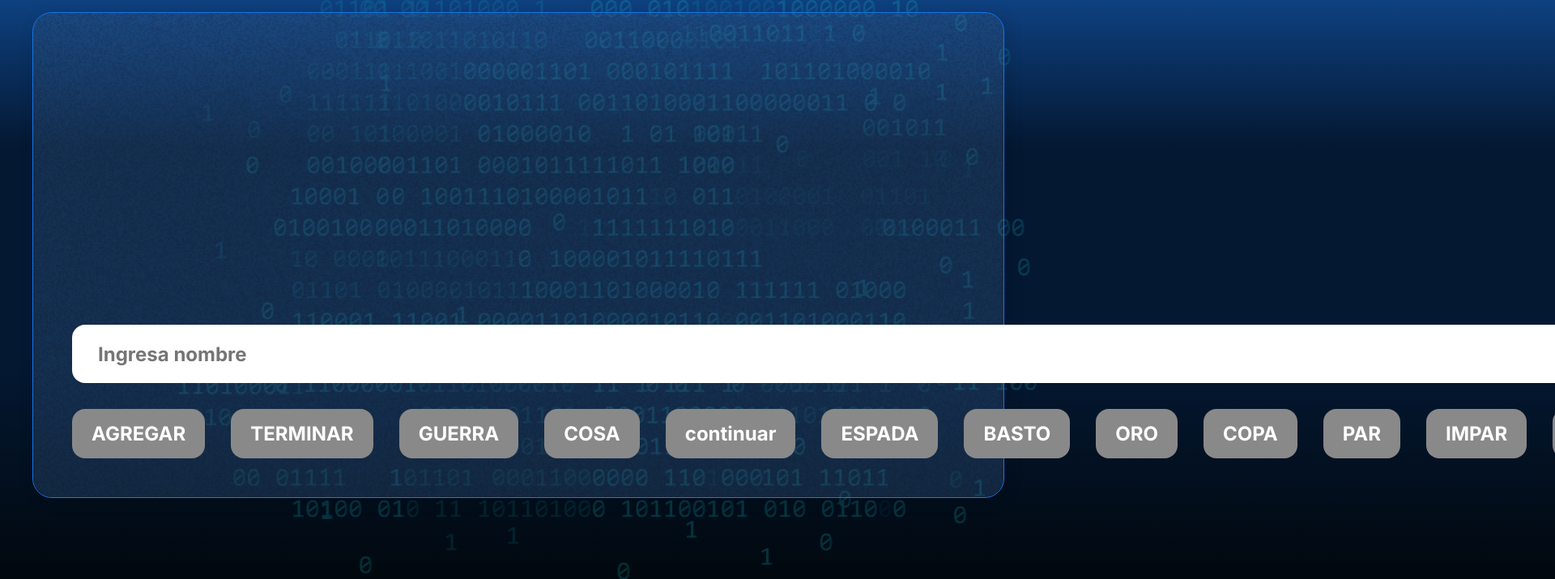
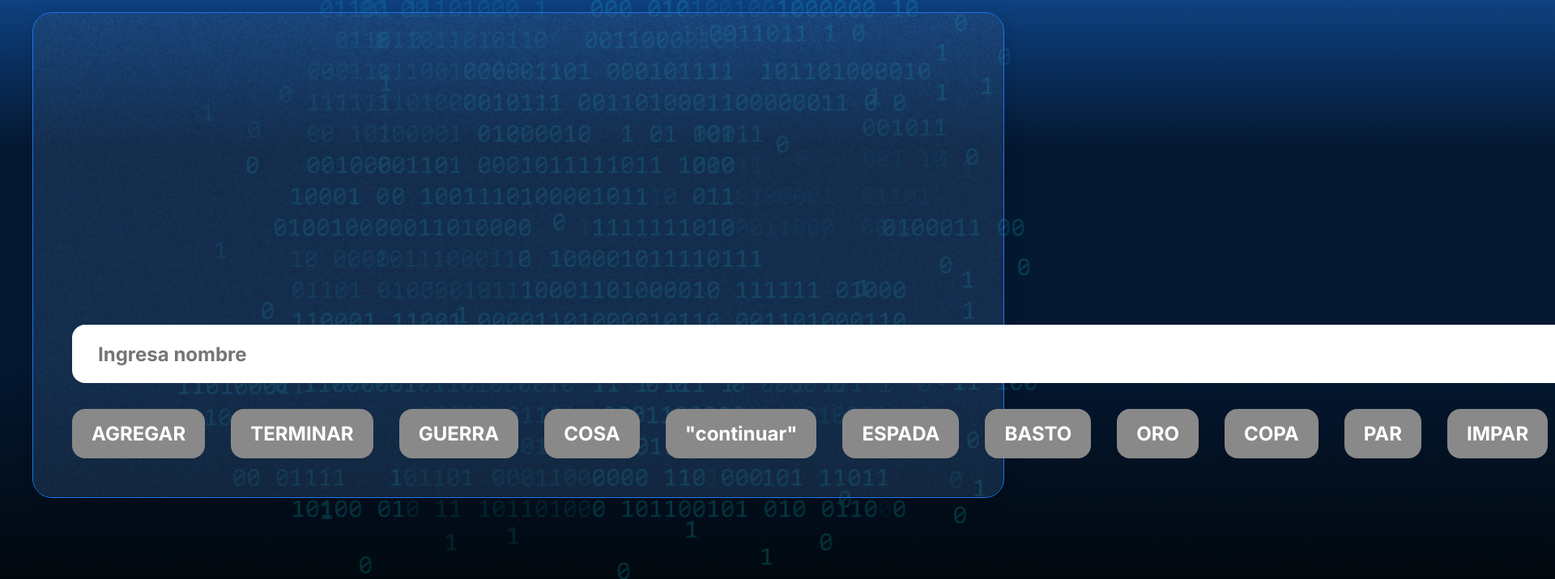
Before and after one commit to 18ei8i9/juego-secreto, a plain HTML site: page index.html in a window 1280 px wide. Shown: the part 85-800 px from the top of the page at 81% size, 1920 px wide, since content can reach past the window. Drawn offline with Linux system fonts and the light colour scheme.

Commit message:
Botón continuar

```diff
--- a/index.html
+++ b/index.html
@@ -35,7 +35,7 @@ class="container__boton" id="guerra" value="GUERRA"  >GUERRA</button>
 class="container__boton" id="cosa" value="COSA">COSA</button>
 
                     <button onclick="compararConValor(this.value)"
-class="container__boton" id="continuar" >continuar</button>
+class="container__boton" id="continuar">"continuar"</button>
                     <button onclick="compararConValor(this.value)"
 class="container__boton" id="espada" value="ESPADA">ESPADA</button>
                     <button onclick="compararConValor(this.value)"
```
